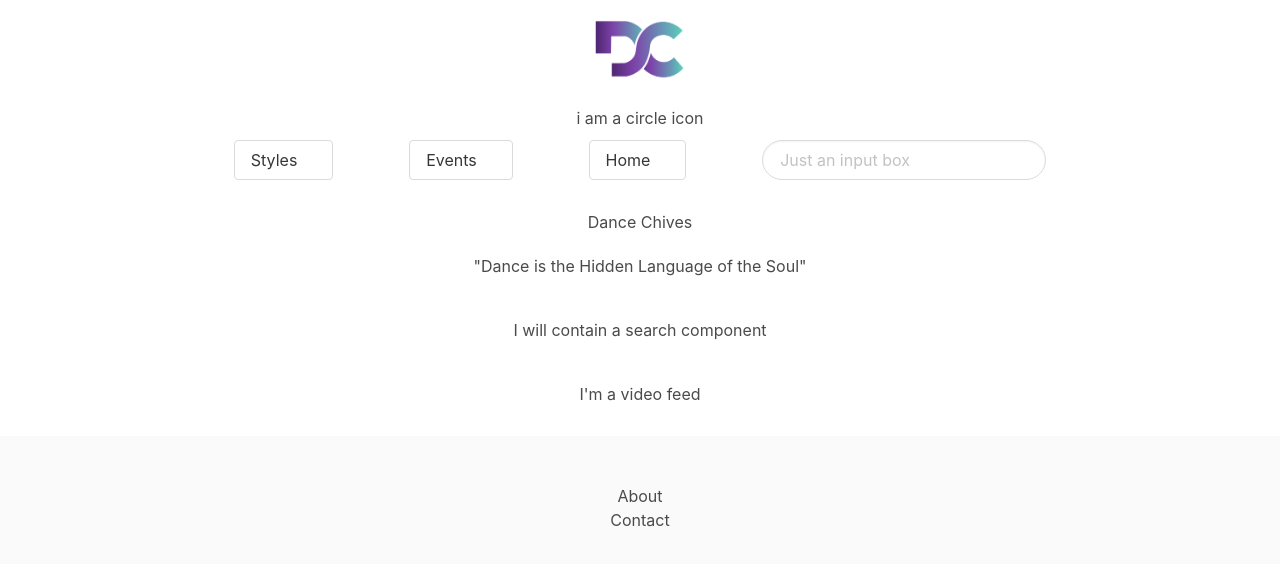
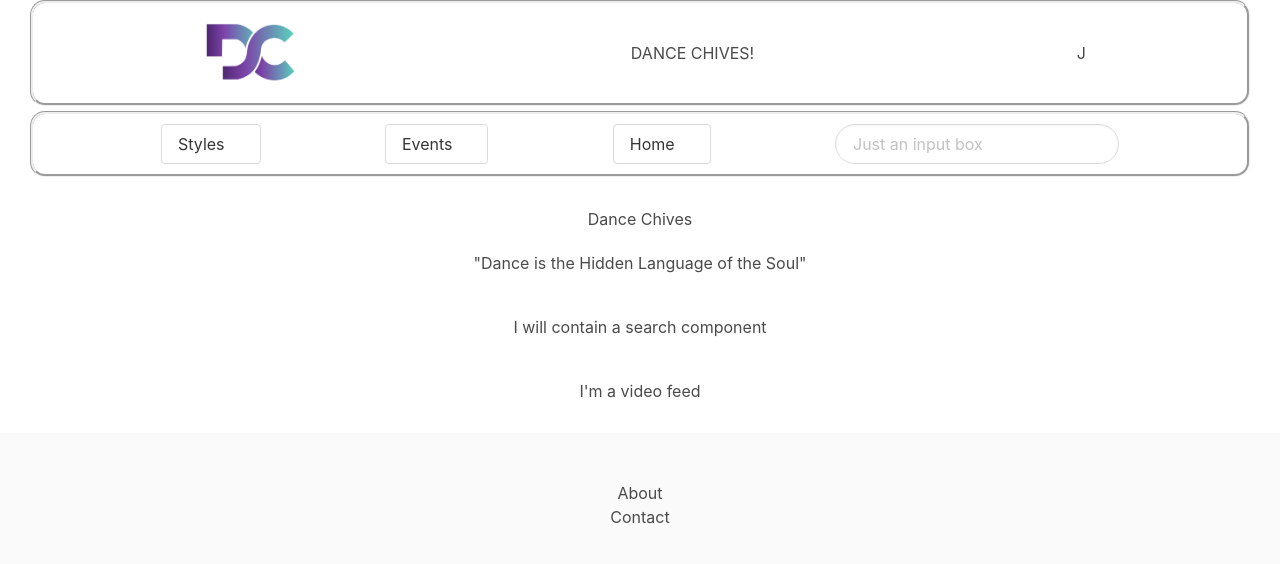
Before and after one commit to brandonawds/DanceChivesMVP, a React (Create React App) app: page / in a window 1280 px wide. Shown: the top 564 px of the page. Built offline with nearby package versions, Linux system fonts and the light colour scheme; no server answers.

Commit message:
added borders and separated the navbar from header component no functionality on profile icon or search bar as of yet

```diff
--- a/src/App.js
+++ b/src/App.js
@@ -4,12 +4,14 @@ import "./App.css";
 // * Component Imports
 import RoutesTree from "./Components/RoutesTree";
 import Header from "./Components/HeaderComponents/Header";
+import NavBar from "./Components/NavBarComponents/NavBar";
 import Footer from "./Components/SharedComponents/Footer";
 
 function App() {
   return (
     <div className="App">
       <Header />
+      <NavBar />
       <RoutesTree />
       <Footer />
     </div>
--- a/src/CSS/NavBarAndHeader.css
+++ b/src/CSS/NavBarAndHeader.css
@@ -1,13 +1,13 @@
 .navBar {
-  /* display: flex;
-    justify-content: space-evenly; */
+  border: groove;
+  border-radius: 15px;
   align-items: center;
-  margin: 10px 30px;
+  margin: 5px 30px;
 }
 
 .links {
   display: flex;
-  justify-content: space-evenly;
+  justify-content: space-between;
   margin: 10px 10vw 10px;
 }
 
@@ -17,5 +17,14 @@
   max-height: 100px;
 }
 
+.header {
+  margin: 0px 30px;
+  display: flex;
+  justify-content: space-around;
+  align-items: center;
+  border: groove;
+  border-radius: 15px;
+}
+
 .logo-and-profile-icon {
 }
--- a/src/Components/HeaderComponents/Header.jsx
+++ b/src/Components/HeaderComponents/Header.jsx
@@ -5,15 +5,15 @@ import ProfileSigninIcon from "./ProfileSigninIcon";
 const Header = () => {
   return (
     <div className="header">
-      <div className="logo-and-profile-icon">
+      {/* <div className="logo-and-profile-icon"> */}
       <img
         className="logo-img"
         src="dance-chives-logo.png"
         alt="DC letters in blue and green"
       />
+      <h3>DANCE CHIVES!</h3>
       <ProfileSigninIcon />
-      </div>
-      <NavBar />
+      {/* </div> */}
     </div>
   );
 };
--- a/src/Components/HeaderComponents/ProfileSigninIcon.jsx
+++ b/src/Components/HeaderComponents/ProfileSigninIcon.jsx
@@ -1,7 +1,13 @@
-import React from "react";
+import React, { useEffect, useState } from "react";
 
-const ProfileSigninIcon = () => {
-  return <div>i am a circle icon</div>;
+const ProfileSigninIcon = (props) => {
+  const { userName } = props;
+
+  return <div>{userName}</div>;
 };
 
 export default ProfileSigninIcon;
+
+ProfileSigninIcon.defaultProps = {
+  userName: "J",
+};
```
Lines whose indentation alone changed are shown as unchanged.
